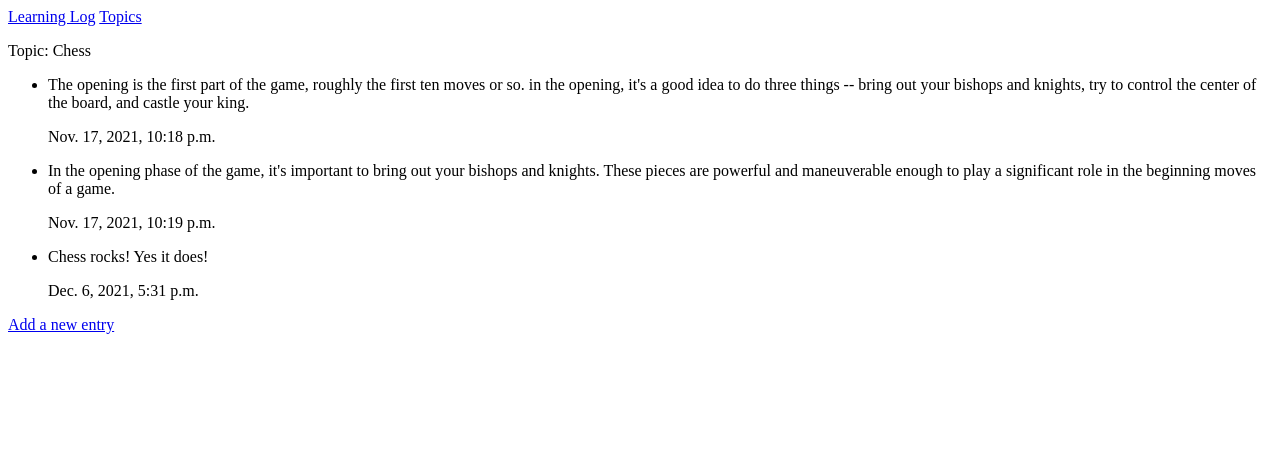
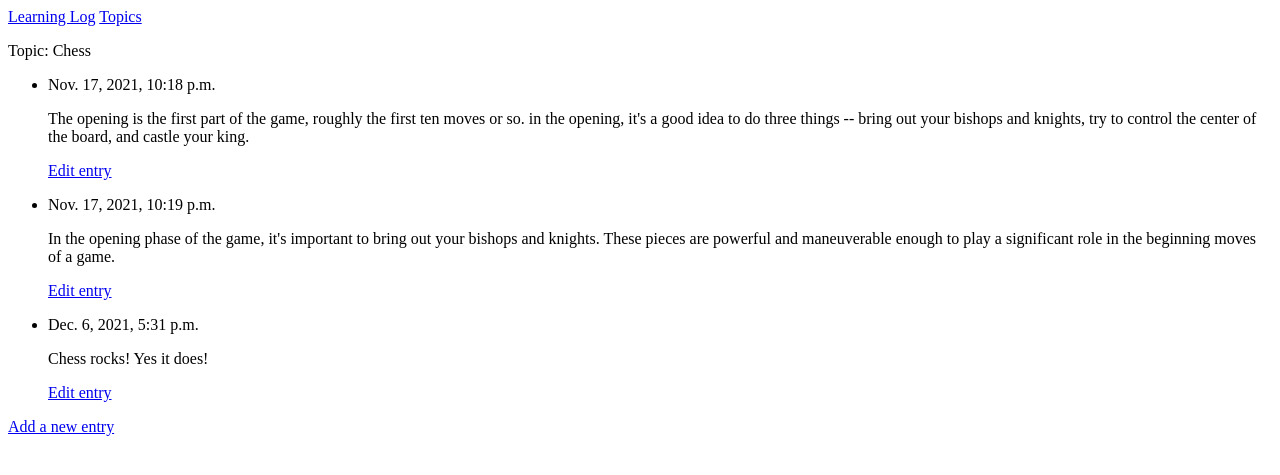
Before and after one commit to aherschend/Django, a Django app: page /topics/1/ in a window 1280 px wide. Shown: the top 475 px of the page. Run offline with Django 3.2, Linux system fonts and the light colour scheme; data comes from the database, SQL or seed files in the repository; both versions use the stored data as it was after the commit.

Commit message:
Now able to edit entries

```diff
--- a/MainApp/forms.py
+++ b/MainApp/forms.py
@@ -13,5 +13,6 @@ class EntryForm(forms.ModelForm):
         model=Entry
         fields = ['text']
         labels = {'text': ''}
+        widgets = {'text': forms.Textarea(attrs={'cols': 80})}
 
         #define a widget so we can customize the label for the field itself
--- a/MainApp/templates/mainapp/topic.html
+++ b/MainApp/templates/mainapp/topic.html
@@ -6,8 +6,9 @@
 <ul>
     {% for e in entries %}
     <li>
-        <p>{{e.text }} <p>
         <p>{{e.date_added }}</p>
+        <p> {{e.text }}</p>
+        <a href="{% url 'MainApp:edit_entry' e.id %}"> Edit entry</a>
     </li>
     {% empty %}
     <li> There are no entries for this topic yet. </li>
--- a/MainApp/urls.py
+++ b/MainApp/urls.py
@@ -10,4 +10,5 @@ urlpatterns = [
     path('topics/<int:topic_id>/', views.topic, name='topic'),
     path('new_topic/', views.new_topic, name='new_topic'), #makes it so it is homepage/new_topic in the url bar
     path('new_entry/<int:topic_id>/', views.new_entry, name='new_entry'),
+    path('edit_entry/<int:entry_id>/', views.edit_entry, name='edit_entry'),
 ]
--- a/MainApp/views.py
+++ b/MainApp/views.py
@@ -1,6 +1,6 @@
 from django.shortcuts import redirect, render
 from .forms import EntryForm, TopicForm
-from .models import Topic
+from .models import Topic, Entry
 
 # Create your views here.
 
@@ -50,7 +50,24 @@ def new_entry(request, topic_id):
             new_entry = form.save(commit=False)
             new_entry.topic = topic
             new_entry.save()
+            form.save()
             return redirect('MainApp:topic',topic_id=topic_id)
 
     context = {'form':form, 'topic':topic}
     return render(request, 'MainApp/new_entry.html', context)
+
+def edit_entry(request, entry_id):
+    #Edit an existing entry.
+    entry = Entry.objects.get(id=entry_id)
+    topic = entry.topic
+
+    if request.method != 'POST':
+        form = EntryForm(instance = entry)
+    else:
+        form = EntryForm(instance = entry, data = request.POST)
+        if form.is_valid():
+            form.save()
+            return redirect('MainApp:topic', topic_id=topic.id)
+
+    context = {'entry': entry, 'topic':topic, 'form':form}
+    return render (request, 'MainApp/edit_entry.html', context)
```
Also changed, not shown: MainApp/templates/mainapp/edit_entry.html (added, +18 -0 lines), db.sqlite3.
